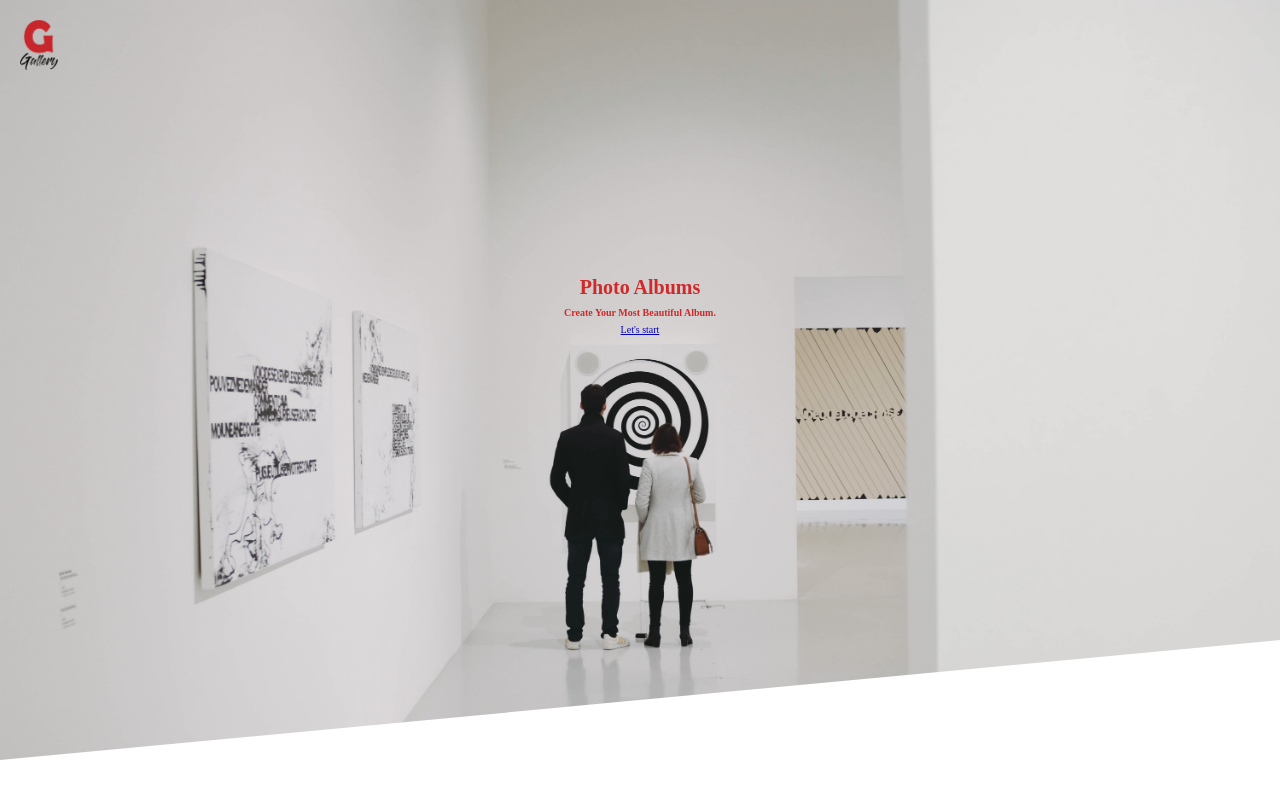
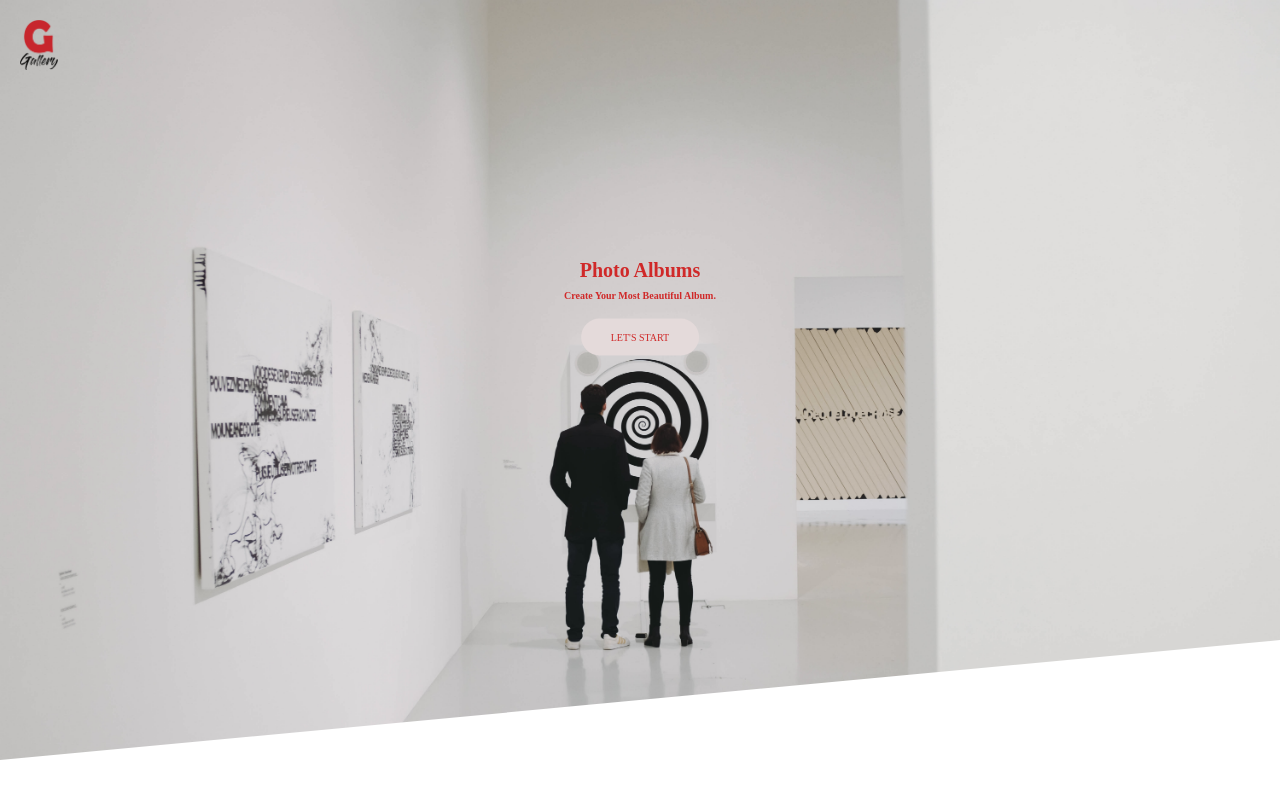
Before and after one commit to Rama-Qandeel/gallery-website, a React (Create React App) app in the folder front-end/: page / in a window 1280 px wide. Built offline with nearby package versions, Linux system fonts and the light colour scheme; the HTML template or start-up script is replaced by a standard one.

Commit message:
add style and animation btn header

```diff
--- a/front-end/sass/abstracts/_variables.scss
+++ b/front-end/sass/abstracts/_variables.scss
@@ -1,5 +1,9 @@
 $color-white: #fff;
-
+$color-black:#000;
 
 $color-red:#f71e1e;
+$color-red-dark:#c71111;
+$color-red-light:#f14d4d;
+
 $color-grey-dark: #777;
+$color-grey-light:#e6d9d9;
--- a/front-end/sass/base/_animations.scss
+++ b/front-end/sass/base/_animations.scss
@@ -27,3 +27,15 @@
       transform: translate(0);
     }
   }
+
+  @keyframes moveInBottom {
+    0% {
+        opacity: 0;
+        transform: translateY(3rem);
+    }
+
+    100% {
+        opacity: 1;
+        transform: translate(0);
+    }
+}
--- a/front-end/sass/base/_typography.scss
+++ b/front-end/sass/base/_typography.scss
@@ -10,7 +10,8 @@ body {
     color:$color-red;
     // text-transform: uppercase;
     backface-visibility: hidden;
-    // margin-bottom: 2rem;
+    margin-bottom:1.5rem;
+
     &--main {
         display: block;
         font-size: 2rem;
--- /dev/null
+++ b/front-end/sass/components/_button.scss
@@ -0,0 +1,60 @@
+.btn{
+  &,
+  &:link,
+  &:visited {
+    text-transform: uppercase;
+    text-decoration: none;
+    padding: 10px 30px;
+    border-radius: 100px;
+    display: inline-block;
+    transition: all 0.2s;
+    position: relative;
+
+border: none;
+cursor: pointer;
+
+  }
+
+  &:hover {
+    background-color: $color-red-light;
+    color: $color-white;
+    transform: translateY(-3px);
+    box-shadow: 0 10px 20px rgba($color-black, 0.2);
+  }
+  &:active,&:focus {
+    outline: none;
+    transform: translateY(-1px);
+    box-shadow: 0 5px 10px rgba($color-black, 0.2);
+  }
+
+  &--gray {
+    background-color: $color-grey-light;
+    color: $color-red;
+  }
+
+  &::after {
+    content: "";
+    display: inline-block;
+    height: 100%;
+    width: 100%;
+    border-radius: 100px;
+    position: absolute;
+    top: 0;
+    left: 0;
+    z-index: -1;
+    transition: all 0.4s;
+  }
+
+  &-white::after {
+    background-color: $color-white;
+  }
+  &:hover::after {
+    transform: scale(2);
+    opacity: 0;
+  }
+
+  &--animated {
+    animation: moveInBottom 0.5s ease-out 0.75s;
+    animation-fill-mode: backwards;
+  }
+  }
--- a/front-end/sass/main.scss
+++ b/front-end/sass/main.scss
@@ -7,3 +7,5 @@
 @import "layout/header";
 
 @import "pages/home";
+
+@import "components/button";
--- a/front-end/src/App.css
+++ b/front-end/src/App.css
@@ -19,7 +19,8 @@ body {
 
 .heading-primary {
   color: #f71e1e;
-  backface-visibility: hidden; }
+  backface-visibility: hidden;
+  margin-bottom: 1.5rem; }
   .heading-primary--main {
     display: block;
     font-size: 2rem;
@@ -53,6 +54,14 @@ body {
     opacity: 1;
     transform: translate(0); } }
 
+@keyframes moveInBottom {
+  0% {
+    opacity: 0;
+    transform: translateY(3rem); }
+  100% {
+    opacity: 1;
+    transform: translate(0); } }
+
 .header {
   background-image: url("../src/images/header.jpg");
   filter: grayscale(23%);
@@ -73,3 +82,52 @@ body {
     left: 50%;
     transform: translate(-50%, -50%);
     text-align: center; }
+
+.btn, .btn:link, .btn:visited {
+  text-transform: uppercase;
+  text-decoration: none;
+  padding: 10px 30px;
+  border-radius: 100px;
+  display: inline-block;
+  transition: all 0.2s;
+  position: relative;
+  border: none;
+  cursor: pointer; }
+
+.btn:hover {
+  background-color: #f14d4d;
+  color: #fff;
+  transform: translateY(-3px);
+  box-shadow: 0 10px 20px rgba(0, 0, 0, 0.2); }
+
+.btn:active, .btn:focus {
+  outline: none;
+  transform: translateY(-1px);
+  box-shadow: 0 5px 10px rgba(0, 0, 0, 0.2); }
+
+.btn--gray {
+  background-color: #e6d9d9;
+  color: #f71e1e; }
+
+.btn::after {
+  content: "";
+  display: inline-block;
+  height: 100%;
+  width: 100%;
+  border-radius: 100px;
+  position: absolute;
+  top: 0;
+  left: 0;
+  z-index: -1;
+  transition: all 0.4s; }
+
+.btn-white::after {
+  background-color: #fff; }
+
+.btn:hover::after {
+  transform: scale(2);
+  opacity: 0; }
+
+.btn--animated {
+  animation: moveInBottom 0.5s ease-out 0.75s;
+  animation-fill-mode: backwards; }
--- a/front-end/src/components/Home.js
+++ b/front-end/src/components/Home.js
@@ -14,7 +14,7 @@ const Home = () => {
                     <span class="heading-primary--sub">Create Your Most Beautiful Album.</span>
                 </h1>
 
-                <a href="#section-tours" class="btn btn--white btn--animated">Let's start</a>
+                <a href="#" class="btn btn--gray btn--animated">Let's start</a>
             </div>
       </header>
     </div>
```
